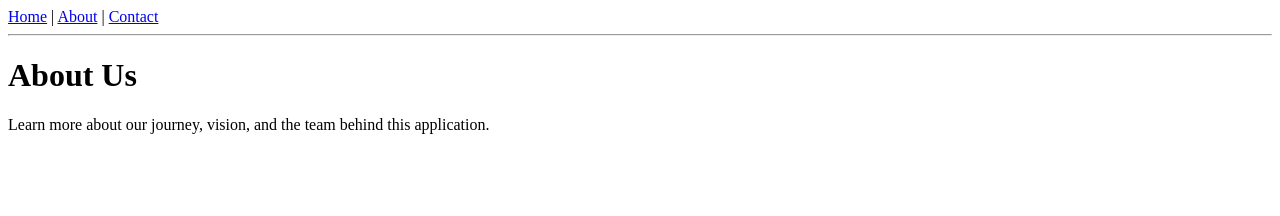
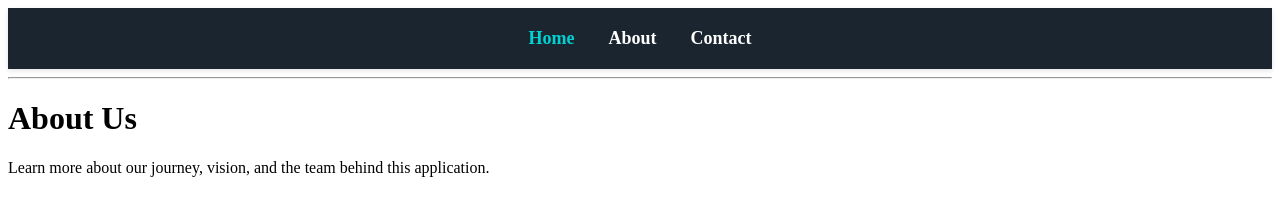
Before and after one commit to sudiptoroy12/ostad_assignment-06-nodejs, a website: page pages/about.html in a window 1280 px wide. Drawn offline with Linux system fonts and the light colour scheme.

Commit message:
add some inline css to the navbar

```diff
--- a/pages/about.html
+++ b/pages/about.html
@@ -3,11 +3,11 @@
               <head><title>About Page</title></head>
               <body>
 
-            <nav>
-                <a href="/">Home</a> |
-                <a href="/about">About</a> |
-                <a href="/contact">Contact</a>
-            </nav>
+            <nav style="background-color: #1a252f; padding: 20px; text-align: center; box-shadow: 0 2px 5px rgba(0,0,0,0.1);">
+            <a href="/" style="color: #00d2d3; text-decoration: none; font-weight: bold; margin: 0 15px; font-size: 18px; transition: 0.3s;">Home</a>
+            <a href="/about" style="color: #ffffff; text-decoration: none; font-weight: bold; margin: 0 15px; font-size: 18px; transition: 0.3s;">About</a>
+            <a href="/contact" style="color: #ffffff; text-decoration: none; font-weight: bold; margin: 0 15px; font-size: 18px; transition: 0.3s;">Contact</a>
+           </nav>
             <hr>
                     <h1>About Us</h1>
                     <p>Learn more about our journey, vision, and the team behind this application.</p>
```
Also changed, not shown: index.js (+5 -5 lines), pages/contact.html (+5 -5 lines), pages/home.html (+5 -5 lines).
